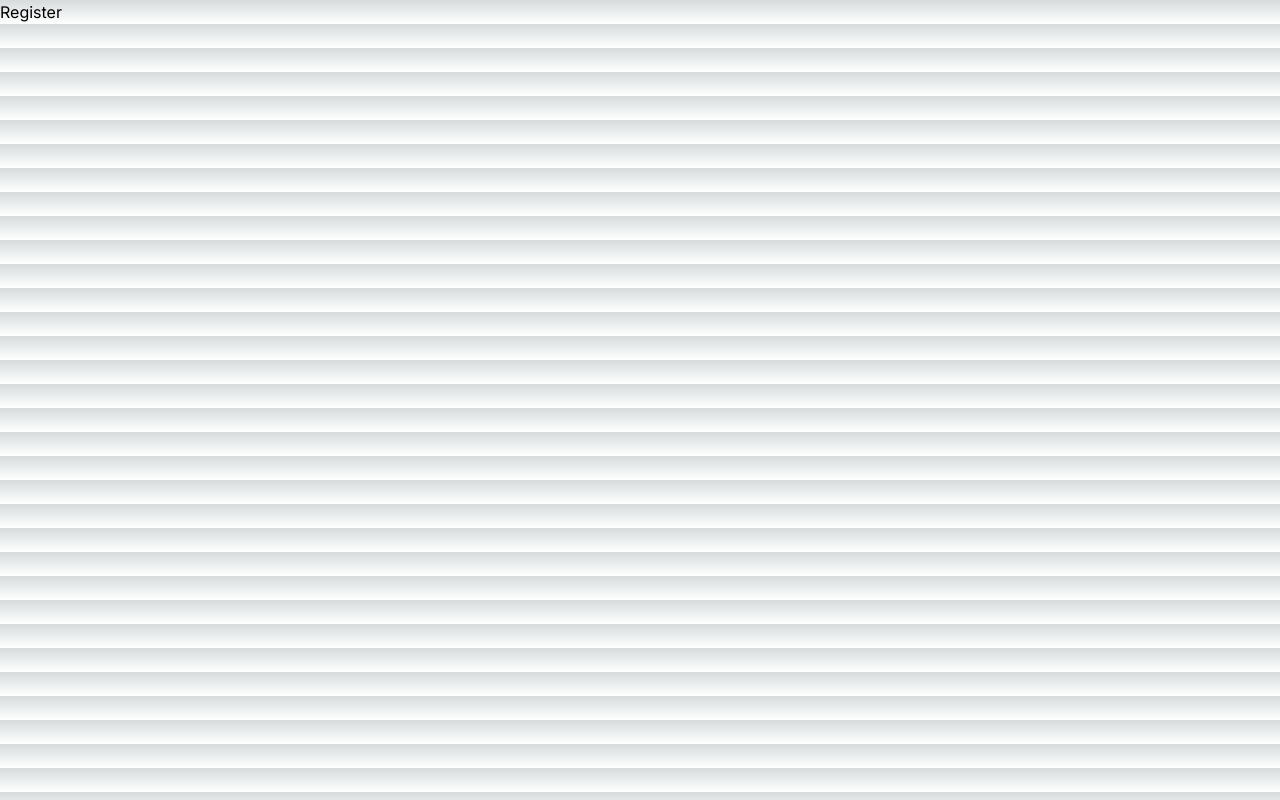
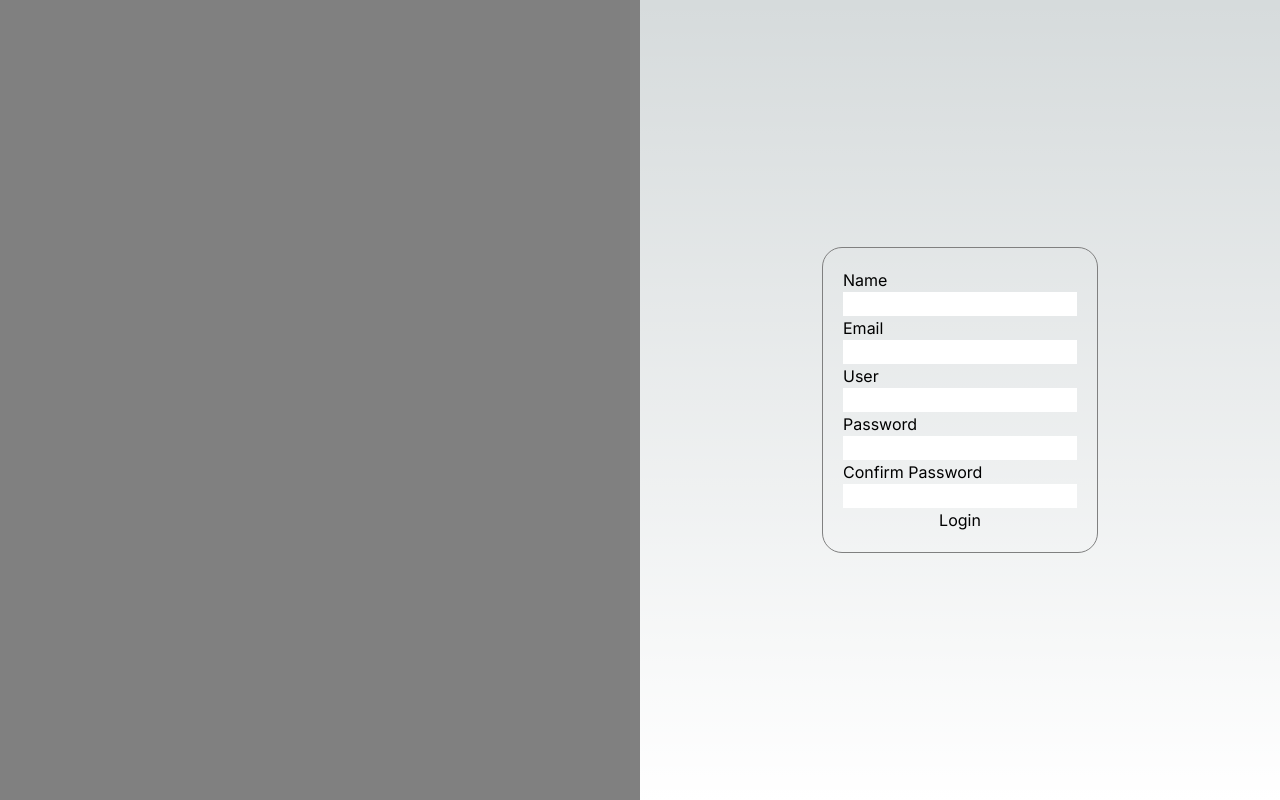
Before and after one commit to cristiandGutierrezb/ecommerce-next-frontend, a Next.js app: page /register in a window 1280 px wide. Built offline with nearby package versions, Linux system fonts and the light colour scheme.

Commit message:
Reestructuracion inicial

```diff
--- /dev/null
+++ b/app/(auth)/layout.css
@@ -0,0 +1,18 @@
+.auth {
+  width: 100%;
+  display: flex;
+  justify-content: space-between;
+  height: 100dvh;
+}
+
+.auth section:first-child {
+  width: 50%;
+  background: grey;
+}
+
+.auth section:last-child {
+  width: 50%;
+  display: flex;
+  justify-content: center;
+  align-items: center;
+}
--- /dev/null
+++ b/app/(auth)/layout.tsx
@@ -0,0 +1,16 @@
+import './layout.css'
+
+export default function AuthLayout({
+ children
+}: {
+ children: React.ReactNode;
+}) {
+  return (
+    <main className="auth">
+      <section></section>
+      <section>
+        { children }
+      </section>
+    </main>
+  );
+}
--- /dev/null
+++ b/app/(auth)/login/page.tsx
@@ -0,0 +1,25 @@
+import type { Metadata } from "next"
+import './style.css'
+
+export const metadata: Metadata = {
+  title: 'Login',
+  description: 'This component is for login on my app'
+}
+
+export default function LoginPage() {
+  return (
+    <form>
+      <div>
+        <label htmlFor="user">User</label>
+        <input id="user" type="text" />
+      </div>
+      <div>
+        <label htmlFor="password">Password</label>
+        <input id="password" type="password" />
+      </div>
+      <div>
+        <input type="submit" value="Login" />
+      </div>
+    </form>
+  )
+}
--- /dev/null
+++ b/app/(auth)/login/style.css
@@ -0,0 +1,13 @@
+
+form {
+  display: flex;
+  flex-direction: column;
+  padding: 20px;
+  border-radius: 20px;
+  border: 1px solid grey;
+}
+
+form div {
+  display: flex;
+  flex-direction: column;
+}
--- /dev/null
+++ b/app/(auth)/register/page.tsx
@@ -0,0 +1,37 @@
+import type { Metadata } from "next"
+import './style.css'
+
+export const metadata: Metadata = {
+  title: 'Register',
+  description: 'This component is for register on my app'
+}
+
+export default function RegisterPage() {
+  return (
+    <form>
+      <div>
+        <label htmlFor="name">Name</label>
+        <input id="name" type="text" />
+      </div>
+      <div>
+        <label htmlFor="email">Email</label>
+        <input id="email" type="text" />
+      </div>
+      <div>
+        <label htmlFor="user">User</label>
+        <input id="user" type="text" />
+      </div>
+      <div>
+        <label htmlFor="password">Password</label>
+        <input id="password" type="password" />
+      </div>
+      <div>
+        <label htmlFor="confirm-password">Confirm Password</label>
+        <input id="confirm-password" type="password" />
+      </div>
+      <div>
+        <input type="submit" value="Login" />
+      </div>
+    </form>
+  )
+}
--- /dev/null
+++ b/app/(auth)/register/style.css
@@ -0,0 +1,13 @@
+
+form {
+  display: flex;
+  flex-direction: column;
+  padding: 20px;
+  border-radius: 20px;
+  border: 1px solid grey;
+}
+
+form div {
+  display: flex;
+  flex-direction: column;
+}
--- /dev/null
+++ b/app/(home)/layout.tsx
@@ -0,0 +1,13 @@
+
+export default function HomeLayout({
+ children
+}: {
+ children: React.ReactNode;
+}) {
+  return (
+    <div>
+      <h1>Hello Root Layout Root Name</h1>
+      { children }
+    </div>
+  );
+}
--- /dev/null
+++ b/app/(home)/questions/page.tsx
@@ -0,0 +1,6 @@
+
+export default function QuestionsPage() {
+  return (
+    <div>Questions pages</div>
+  )
+}
--- a/app/login/page.tsx
+++ /dev/null
@@ -1,12 +0,0 @@
-import type { Metadata } from "next"
-
-export const metadata: Metadata = {
-  title: 'Login',
-  description: 'This component is for login on my app'
-}
-
-export default function LoginPage() {
-  return (
-    <div>login</div>
-  )
-}
--- a/app/register/page.tsx
+++ /dev/null
@@ -1,12 +0,0 @@
-import type { Metadata } from "next"
-
-export const metadata: Metadata = {
-  title: 'Register',
-  description: 'This component is for register on my app'
-}
-
-export default function RegisterPage() {
-  return (
-    <div>Register</div>
-  )
-}
```
Also changed, not shown: app/(home)/about/page.tsx (renamed from app/about/page.tsx).
